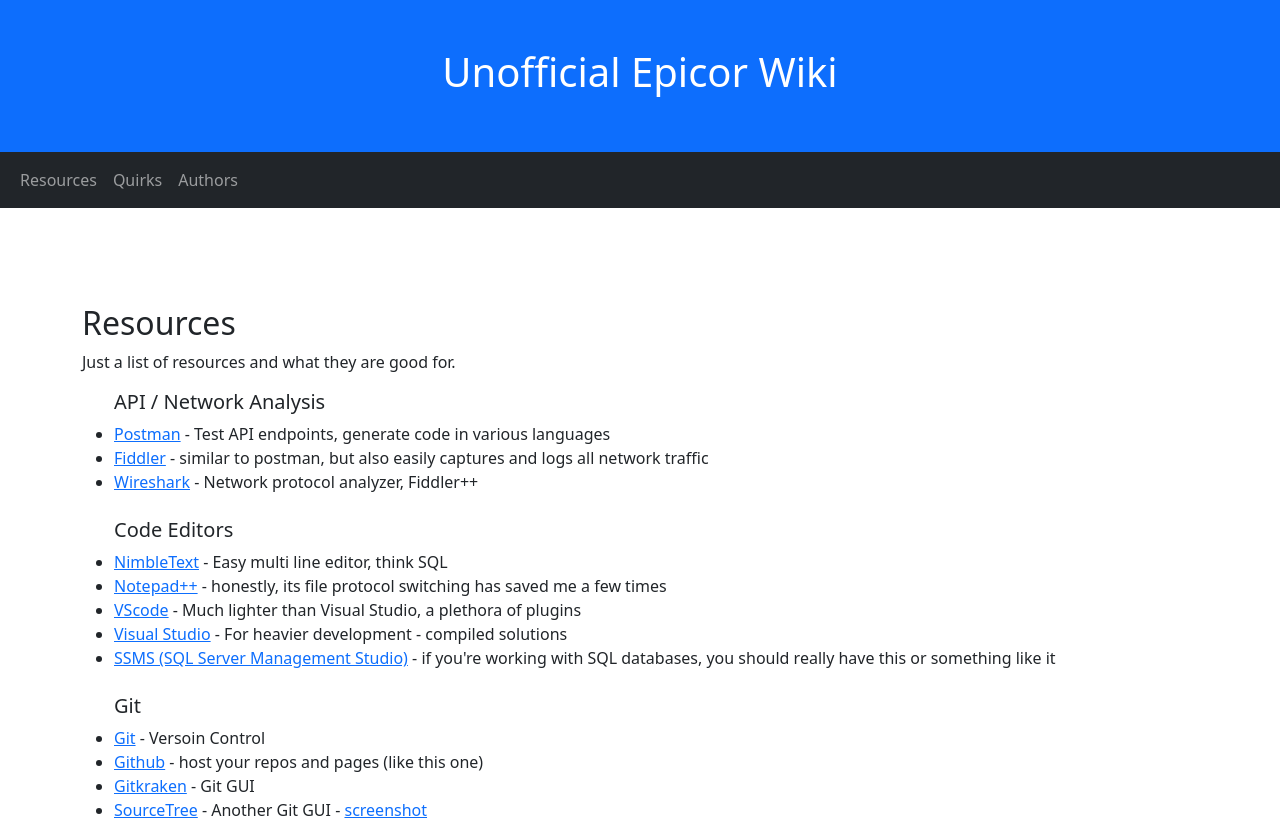
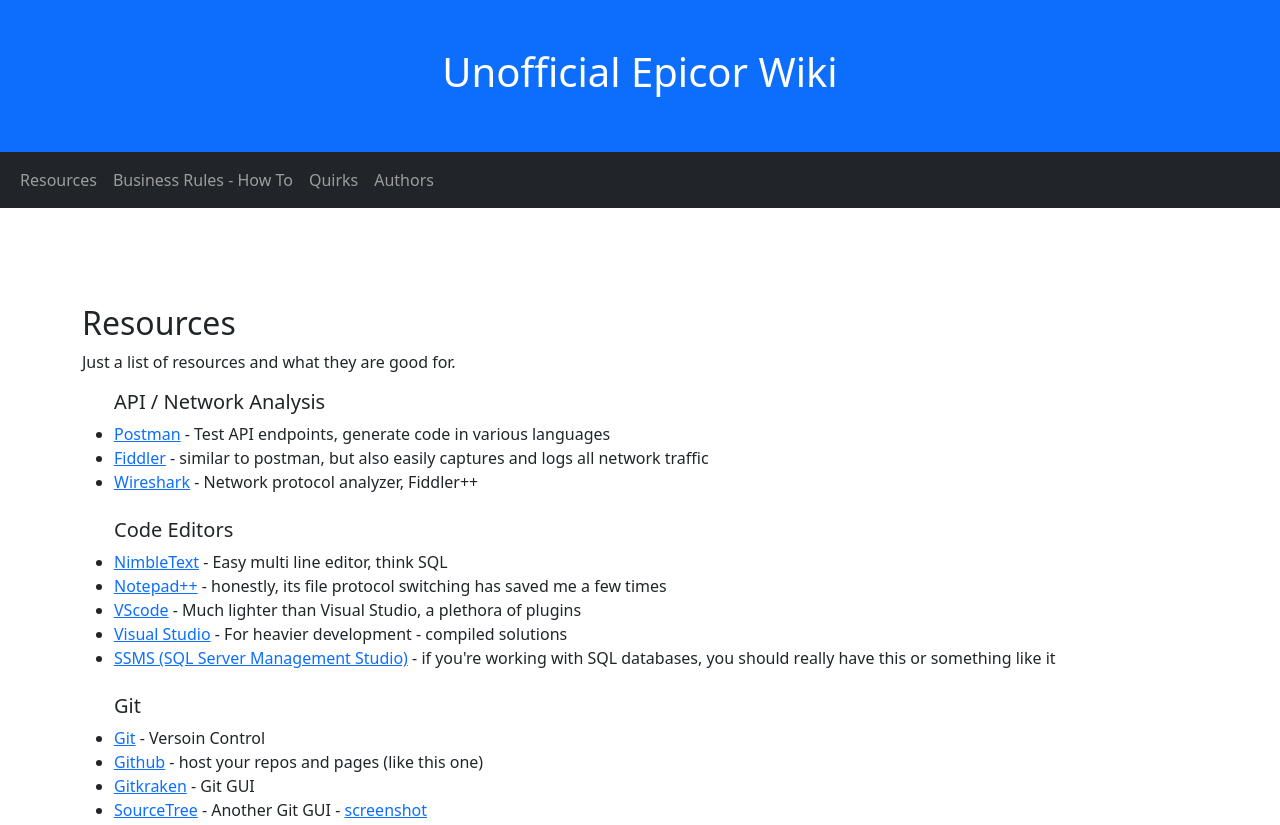
Before and after one commit to behler-young-insite/P21-Wiki, a plain HTML site: page index.html in a window 1280 px wide. Shown: the top 825 px of the page. Drawn offline with nearby package versions, Linux system fonts and the light colour scheme.

Commit message:
added header link for business rule how to

```diff
--- a/index.html
+++ b/index.html
@@ -21,6 +21,9 @@
 				<ul class="navbar-nav">
 					<li class="nav-item">
 						<a class="nav-link" href="#resources">Resources</a>
+					</li>
+					<li class="nav-item">
+						<a class="nav-link" href="#p21-BR-howTo">Business Rules - How To</a>
 					</li>
 					<li class="nav-item">
 						<a class="nav-link" href="#p21-quirks">Quirks</a>
@@ -82,7 +85,7 @@
 					</ul>
 				</div>
 				<div class="col-sm-12">
-					<h2 id="p21-quirks" class="mt-5">Business Rules - How To</h2>
+					<h2 id="p21-BR-howTo" class="mt-5">Business Rules - How To</h2>
 					<ul class="nav nav-pills flex-row">
 						<li class="nav-item">
 							<a class="nav-link" href="#suppress-pop-ups">Suppress Pop-Ups</a>
```
